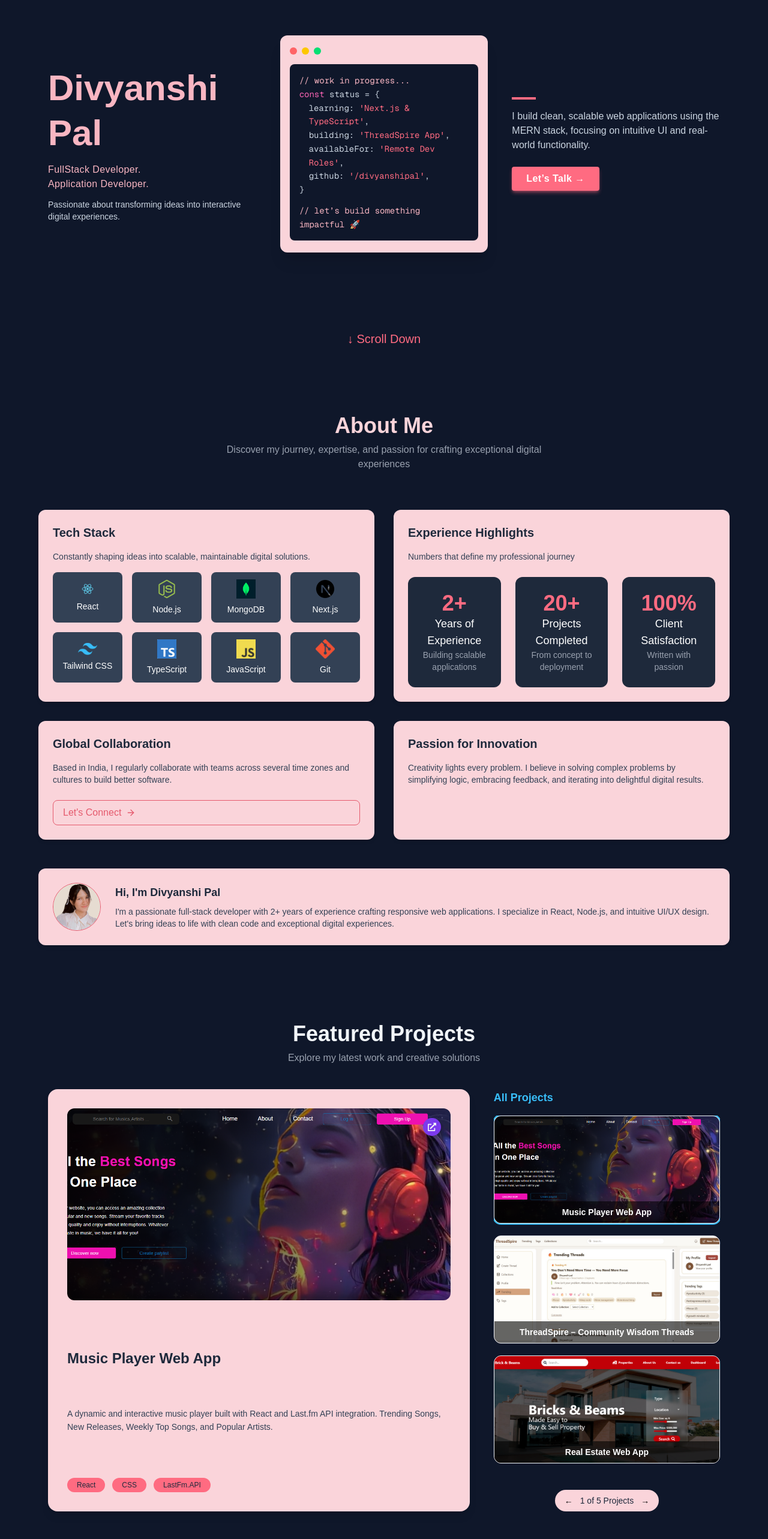
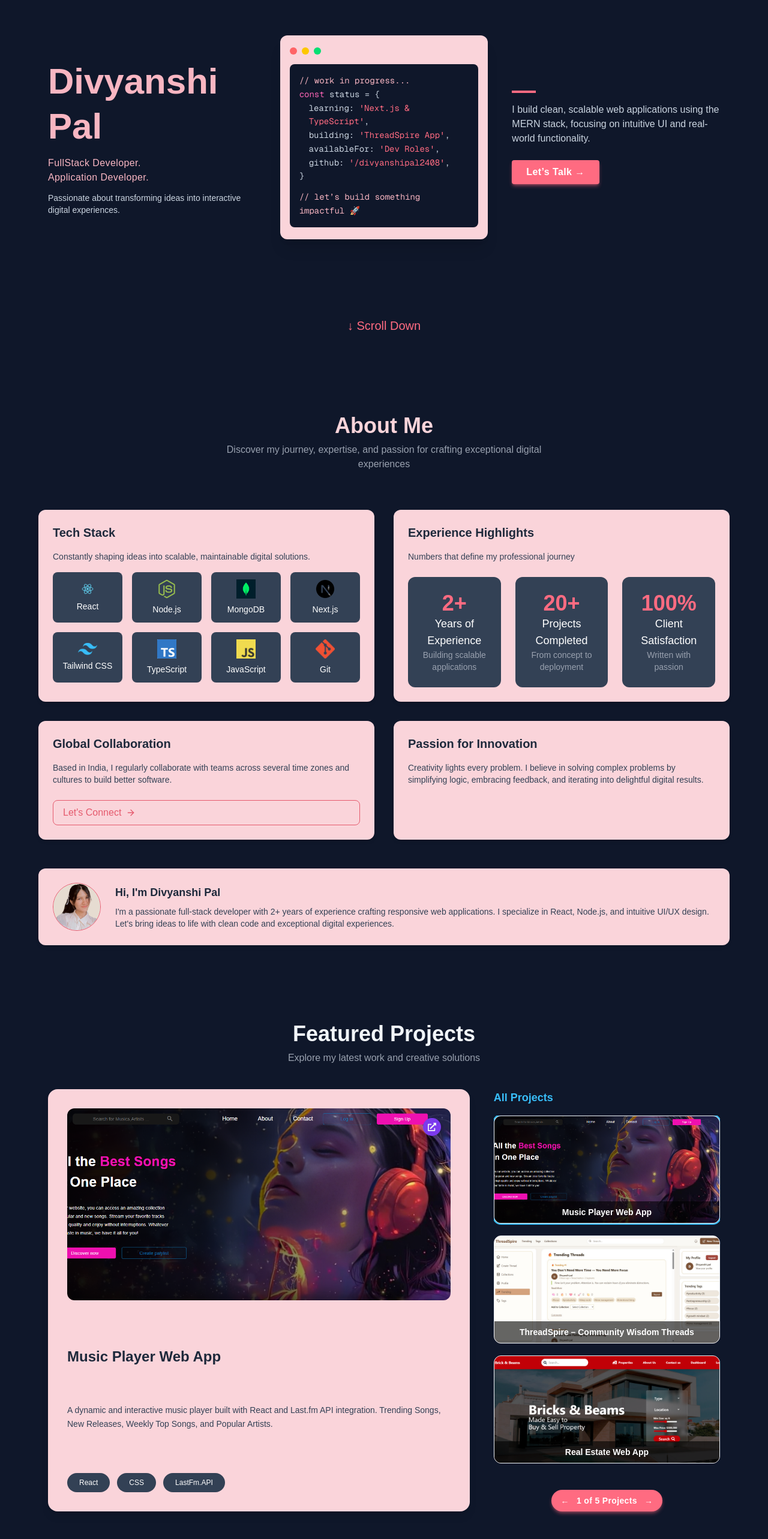
Before and after one commit to Divyanshi2408/divyanshi.dev, a Next.js app: page / in a window 1280 px wide. Shown: the part 174-2740 px from the top of the page at 60% size. Built offline with nearby package versions, Linux system fonts and the light colour scheme.

Commit message:
update color combination

```diff
--- a/src/app/components/About.tsx
+++ b/src/app/components/About.tsx
@@ -59,17 +59,18 @@
           </p>
           <div className="flex justify-center">
             <div className="grid grid-cols-1 sm:grid-cols-3 gap-6 w-full max-w-5xl text-center">
-              <div className="bg-[#1E293B] rounded-xl p-6">
+              <div className="bg-[#334155] rounded-xl p-6">
                 <p className="text-4xl font-bold text-[#FF6B81]">2+</p>
                 <p className="text-lg">Years of Experience</p>
                 <p className="text-sm text-gray-400">Building scalable applications</p>
               </div>
-              <div className="bg-[#1E293B] rounded-xl p-6">
+              <div className="bg-[#334155] rounded-xl p-6">
                 <p className="text-4xl font-bold text-[#FF6B81]">20+</p>
                 <p className="text-lg">Projects Completed</p>
                 <p className="text-sm text-gray-400">From concept to deployment</p>
               </div>
-              <div className="bg-[#1E293B] rounded-xl p-6">
+              {/* <div className="bg-[#1E293B] rounded-xl p-6"> */}
+              <div className="bg-[#334155] rounded-xl p-6">
                 <p className="text-4xl font-bold text-[#FF6B81]">100%</p>
                 <p className="text-lg">Client Satisfaction</p>
                 <p className="text-sm text-gray-400">Written with passion</p>
--- a/src/app/components/ContactSection.tsx
+++ b/src/app/components/ContactSection.tsx
@@ -61,7 +61,7 @@
 
             <button
               type="submit"
-              className="w-full py-2 bg-[#FF6B81] rounded-md text-sm font-medium hover:opacity-90 transition"
+              className="w-full py-2 bg-[#FF6B81] hover:bg-[#e55a6d] text-white font-semibold tracking-wide rounded shadow-md shadow-[#ff6b8170] rounded-md text-sm font-medium hover:opacity-90 transition"
             >
               Send Message
             </button>
--- a/src/app/components/HeroCodeEditor.tsx
+++ b/src/app/components/HeroCodeEditor.tsx
@@ -107,10 +107,10 @@
   building: <span className="text-[#FF6B81]">&apos;ThreadSpire App&apos;</span>,
 </p>
 <p className="ml-4">
-  availableFor: <span className="text-[#FF6B81]">&apos;Remote Dev Roles&apos;</span>,
+  availableFor: <span className="text-[#FF6B81]">&apos;Dev Roles&apos;</span>,
 </p>
 <p className="ml-4">
-  github: <span className="text-[#FF6B81]">&apos;/divyanshipal&apos;</span>,
+  github: <span className="text-[#FF6B81]">&apos;/divyanshipal2408&apos;</span>,
 </p>
 <p>{'}'}</p>
 <p className="text-[#F9B6C2] mt-3">{"// let’s build something impactful 🚀"}</p>
--- a/src/app/components/Projects.tsx
+++ b/src/app/components/Projects.tsx
@@ -1,7 +1,7 @@
 'use client';
 
 import Image from 'next/image';
-import { useEffect, useRef, useState } from 'react';
+import {useRef, useState } from 'react';
 import { FaExternalLinkAlt } from 'react-icons/fa';
 import { Swiper, SwiperSlide } from 'swiper/react';
 import 'swiper/css';
@@ -52,7 +52,7 @@
   const [activeIndex, setActiveIndex] = useState(0);
   const swiperRef = useRef<SwiperType | null>(null);
 
-  const isMobile = typeof window !== 'undefined' && window.innerWidth < 768;
+  // const isMobile = typeof window !== 'undefined' && window.innerWidth < 768;
 
   return (
     <section className="bg-[#0F172A] text-[#F1F5F9] px-4 md:px-20 py-16">
@@ -88,7 +88,7 @@
             {selectedProject.tags.map((tag, index) => (
               <span
                 key={index}
-                className="bg-[#FF6B81] text-[#1E293B] px-4 py-1 rounded-full text-xs font-medium"
+                className="bg-[#334155] text-[#FFF] px-5 py-2 py-1 rounded-full text-xs font-medium"
               >
                 {tag}
               </span>
@@ -174,7 +174,7 @@
 
             {/* Manual Buttons */}
             <div className="text-center mt-6 text-[#1E293B]">
-              <span className="bg-[#fad4da] text-sm px-4 py-2 rounded-full inline-flex items-center gap-3">
+              <span className="bg-[#FF6B81] hover:bg-[#e55a6d] text-white font-semibold tracking-wide rounded shadow-md shadow-[#ff6b8170] text-sm px-4 py-2 rounded-full inline-flex items-center gap-3">
                 <button
                   onClick={() => {
                     const prev = Math.max(activeIndex - 1, 0);
@@ -182,7 +182,7 @@
                     setSelectedProject(projects[prev]);
                     setActiveIndex(prev);
                   }}
-                  className="text-black font-bold hover:scale-110 transition focus:outline-none"
+                  className="font-bold hover:scale-110 transition focus:outline-none"
                 >
                   ←
                 </button>
@@ -194,7 +194,7 @@
                     setSelectedProject(projects[next]);
                     setActiveIndex(next);
                   }}
-                  className="text-black font-bold hover:scale-110 transition focus:outline-none"
+                  className="font-bold hover:scale-110 transition focus:outline-none"
                 >
                   →
                 </button>
```
